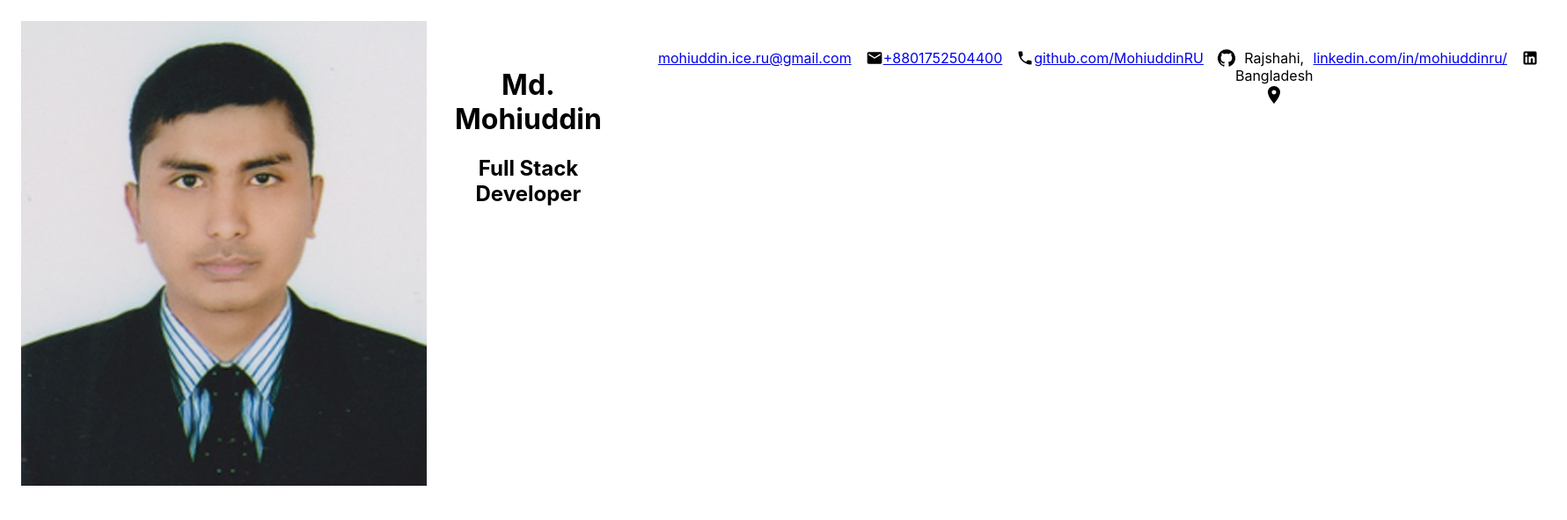
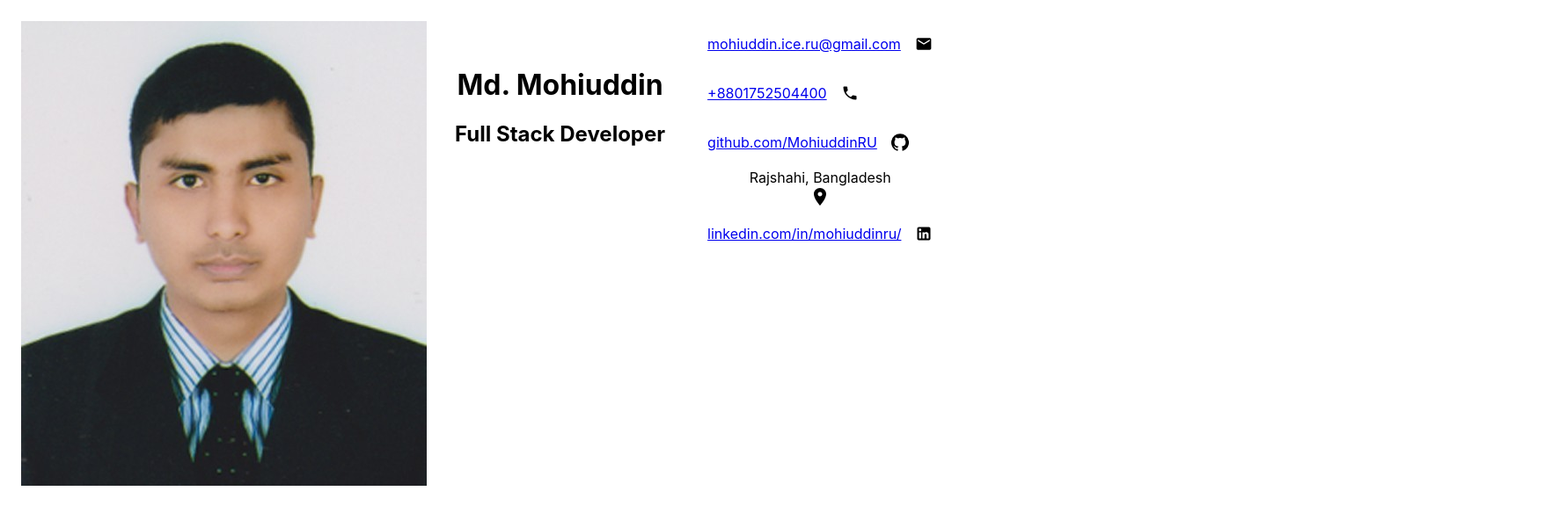
Before and after one commit to MohiuddinRU/blog, a React (Create React App) app: page / in a window 1280 px wide. Shown: the top 592 px of the page at 88% size, 1781 px wide, since content can reach past the window. Built offline with nearby package versions, Linux system fonts and the light colour scheme.

Commit message:
added flex-direction

```diff
--- a/src/components/header/Header.css
+++ b/src/components/header/Header.css
@@ -16,12 +16,13 @@
 
 .QuickDesciption{
     display: flex;
-    padding: 2em;
+    flex-direction: column;
 }
 
 .Link{
     display: flex;
-    orientation: vertical;
+    flex-direction: row;
+    padding: 1em;
 }
 .Link > a{
     padding-right: 1em;
```
